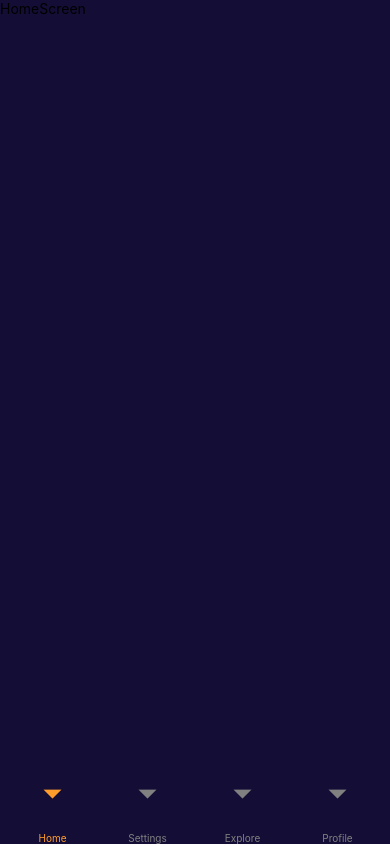
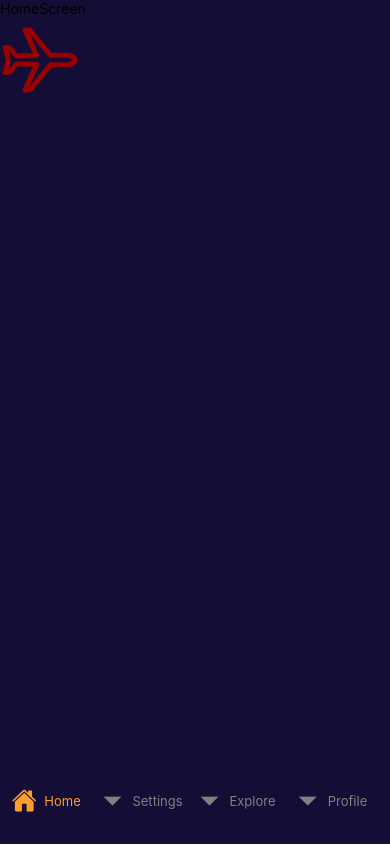
Before and after one commit to kevingo710/dota2App, a React Native app: screen /Home in a window 390 px wide. Built offline with nearby package versions, Linux system fonts and the light colour scheme.

Commit message:
feat: add vector-icons

```diff
--- a/App.tsx
+++ b/App.tsx
@@ -1,6 +1,7 @@
 import React from 'react';
 import {NavigationContainer} from '@react-navigation/native';
 import {createBottomTabNavigator} from '@react-navigation/bottom-tabs';
+import Icon from 'react-native-vector-icons/Ionicons';
 import HomeScreen from './src/screens/HomeScreen';
 import ExploreScreen from './src/screens/ExploreScreen';
 import ProfileScreen from './src/screens/ProfileScreen';
@@ -40,7 +41,17 @@
             borderTopWidth: 0,
           },
         }}>
-        <Tab.Screen name="Home" component={HomeScreen} />
+        <Tab.Screen
+          name="Home"
+          component={HomeScreen}
+          options={{
+            tabBarLabel: 'Home',
+            tabBarIcon: ({color, size}) => (
+              <Icon name="home" color={color} size={size} />
+            ),
+            tabBarLabelPosition: 'beside-icon',
+          }}
+        />
         <Tab.Screen name="Settings" component={SettingsScreen} />
         <Tab.Screen name="Explore" component={ExploreScreen} />
         <Tab.Screen name="Profile" component={ProfileScreen} />
--- a/package.json
+++ b/package.json
@@ -16,7 +16,8 @@
     "react-native": "0.66.4",
     "react-native-dotenv": "^3.3.1",
     "react-native-safe-area-context": "^4.2.1",
-    "react-native-screens": "^3.13.1"
+    "react-native-screens": "^3.13.1",
+    "react-native-vector-icons": "^9.1.0"
   },
   "devDependencies": {
     "@babel/core": "^7.12.9",
@@ -25,6 +26,7 @@
     "@types/jest": "^26.0.23",
     "@types/react-native": "^0.66.4",
     "@types/react-native-dotenv": "^0.2.0",
+    "@types/react-native-vector-icons": "^6.4.10",
     "@types/react-test-renderer": "^17.0.1",
     "@typescript-eslint/eslint-plugin": "^5.7.0",
     "@typescript-eslint/parser": "^5.7.0",
--- a/src/screens/HomeScreen.tsx
+++ b/src/screens/HomeScreen.tsx
@@ -1,10 +1,14 @@
 import {View, Text} from 'react-native';
 import React from 'react';
+import Icon from 'react-native-vector-icons/Ionicons';
 
 const HomeScreen = () => {
   return (
     <View>
       <Text>HomeScreen</Text>
+      <Text>
+        <Icon name="airplane-outline" size={80} color="#900" />
+      </Text>
     </View>
   );
 };
```
Also changed, not shown: 6 other files (tests, documents, lock files or other folders).
